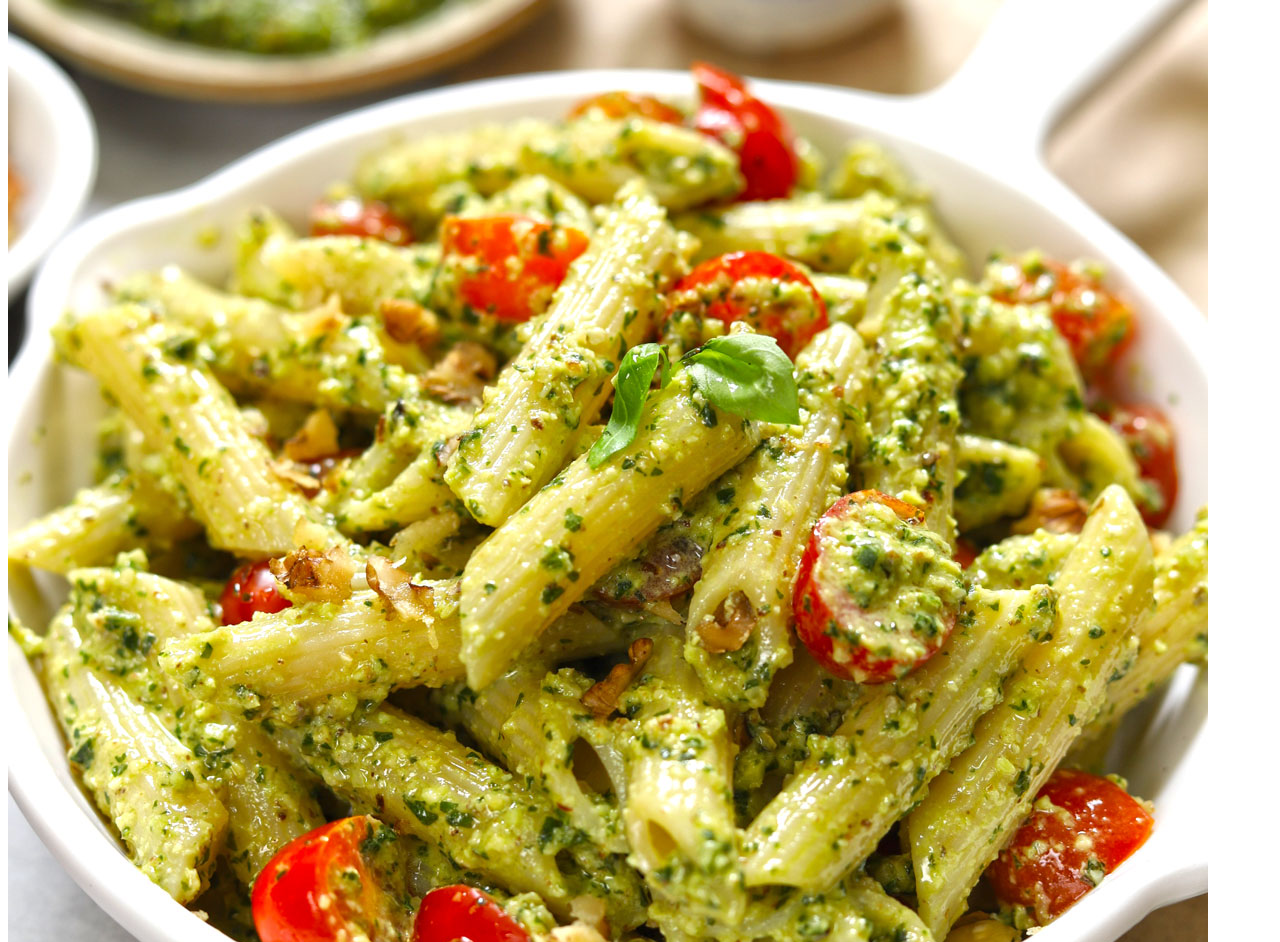
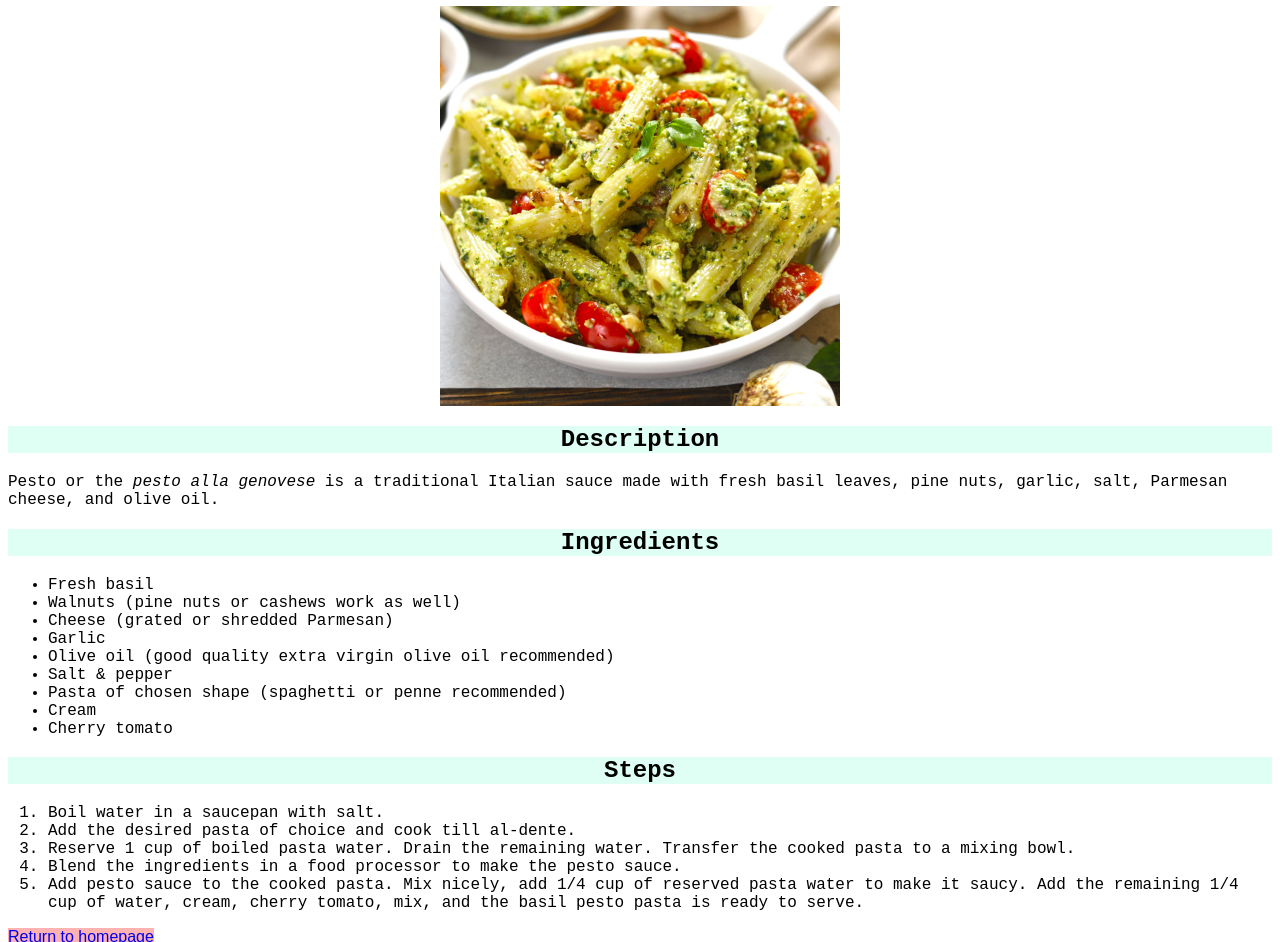
Before and after one commit to Bala-A87/odin-recipes, a plain HTML site: page recipes/pesto-pasta.html in a window 1280 px wide. Shown: the part 80-1022 px from the top of the page. Drawn offline with Linux system fonts and the light colour scheme.

Commit message:
Add basic CSS

```diff
--- /dev/null
+++ b/css/styles.css
@@ -0,0 +1,25 @@
+body {
+    font-family: 'Courier New', Courier, monospace;
+}
+
+a {
+    font-family: Arial, Helvetica, sans-serif;
+    background-color: rgba(255, 0, 0, 0.3);
+}
+
+h1 {
+    font-family:'Segoe UI', Tahoma, Geneva, Verdana, sans-serif;
+}
+
+img {
+    height: 400px;
+    width: auto;
+    display: block;
+    margin-left: auto;
+    margin-right: auto;
+}
+
+.heading {
+    text-align: center;
+    background-color: #7fffd440;
+}
--- a/recipes/pesto-pasta.html
+++ b/recipes/pesto-pasta.html
@@ -5,15 +5,16 @@
     <meta http-equiv="X-UA-Compatible" content="IE=edge">
     <meta name="viewport" content="width=device-width, initial-scale=1.0">
     <title>Pesto pasta recipe</title>
+    <link rel="stylesheet" href="../css/styles.css">
 </head>
 <body>
-    <h1>Pesto pasta</h1>
+    <h1 class="heading">Pesto pasta</h1>
     <img src="../images/pesto-pasta.jpg" alt="A bowl of penne pesto pasta">
 
-    <h2>Description</h2>
+    <h2 class="heading">Description</h2>
     <p>Pesto or the <em>pesto alla genovese</em> is a traditional Italian sauce made with fresh basil leaves, pine nuts, garlic, salt, Parmesan cheese, and olive oil.</p>
 
-    <h2>Ingredients</h2>
+    <h2 class="heading">Ingredients</h2>
     <ul>
         <li>Fresh basil</li>
         <li>Walnuts (pine nuts or cashews work as well)</li>
@@ -26,7 +27,7 @@
         <li>Cherry tomato</li>
     </ul>
 
-    <h2>Steps</h2>
+    <h2 class="heading">Steps</h2>
     <ol>
         <li>Boil water in a saucepan with salt.</li>
         <li>Add the desired pasta of choice and cook till al-dente.</li>
```
Also changed, not shown: index.html (+2 -1 lines), recipes/sambar.html (+5 -4 lines), recipes/veg-pulao.html (+5 -4 lines).
